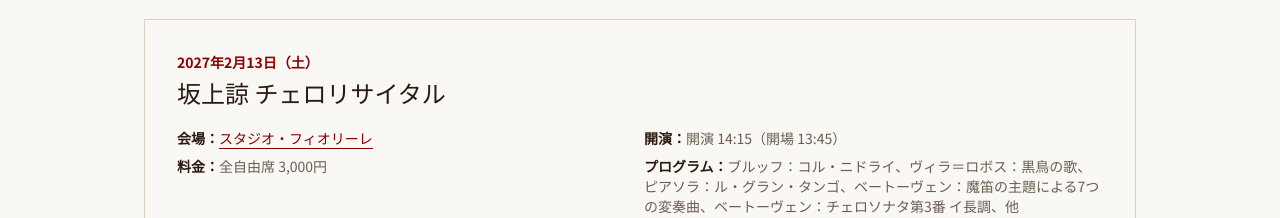
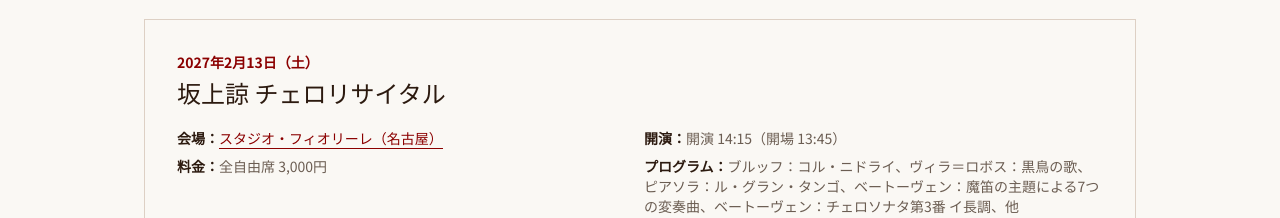
Before and after one commit to srlcvc/ryosakaue-website, a Next.js app: page /concert in a window 1280 px wide. Shown: the part 900-1118 px from the top of the page. Built offline with nearby package versions, Linux system fonts and the light colour scheme.

Commit message:
スタジオ・フィオリーレの表記に（名古屋）を追加

```diff
--- a/app/concert/page.tsx
+++ b/app/concert/page.tsx
@@ -26,7 +26,7 @@ const upcoming = [
     isoDate: '2027-02-13',
     date: '2027年2月13日（土）',
     title: '坂上諒 チェロリサイタル',
-    venue: 'スタジオ・フィオリーレ',
+    venue: 'スタジオ・フィオリーレ（名古屋）',
     map: 'スタジオ・フィオリーレ 名古屋市中村区鳥居西通1-51 アンジュパティオ中村公園801号',
     time: '開演 14:15（開場 13:45）',
     ticket: '全自由席 3,000円',
```
